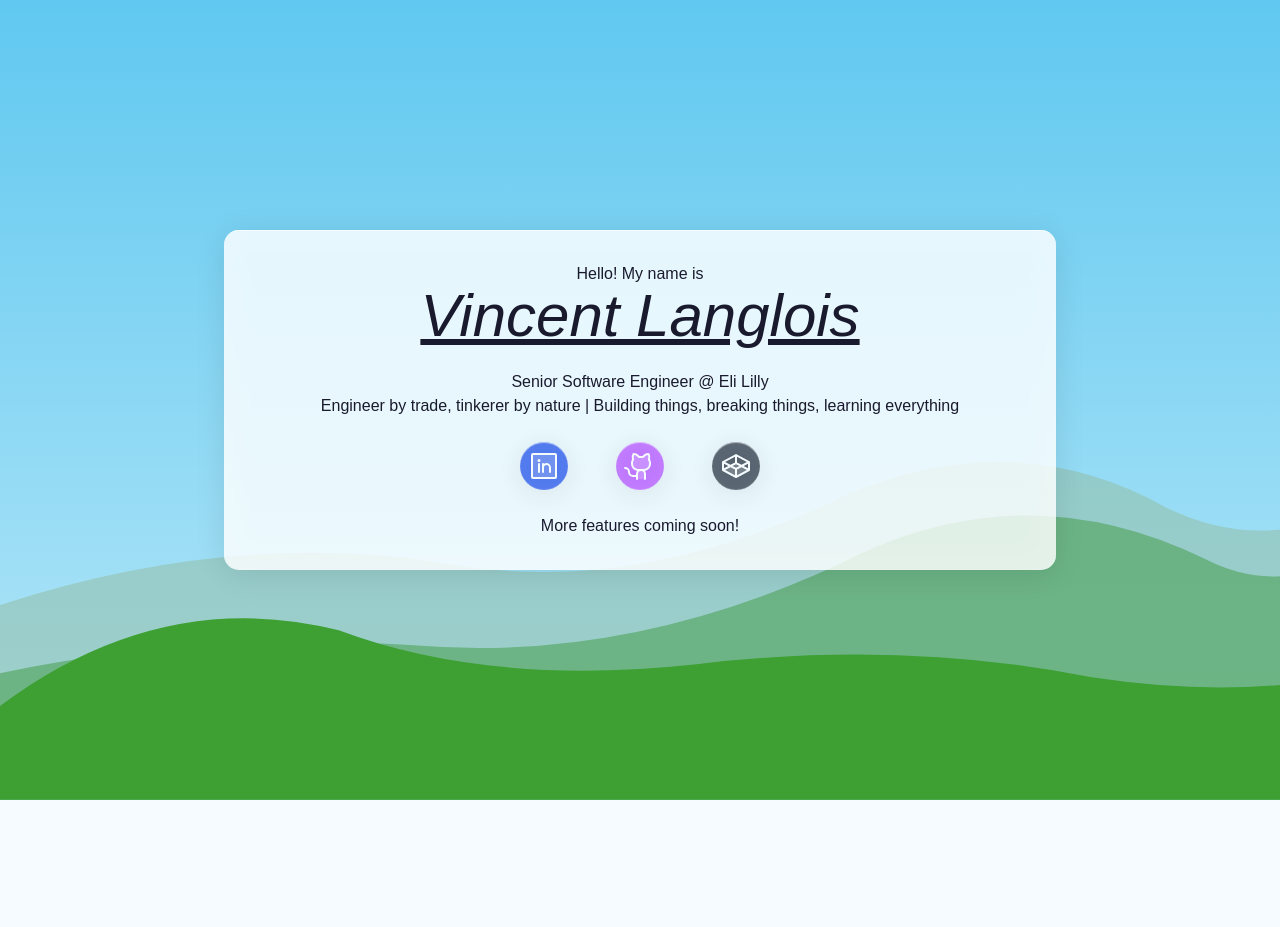
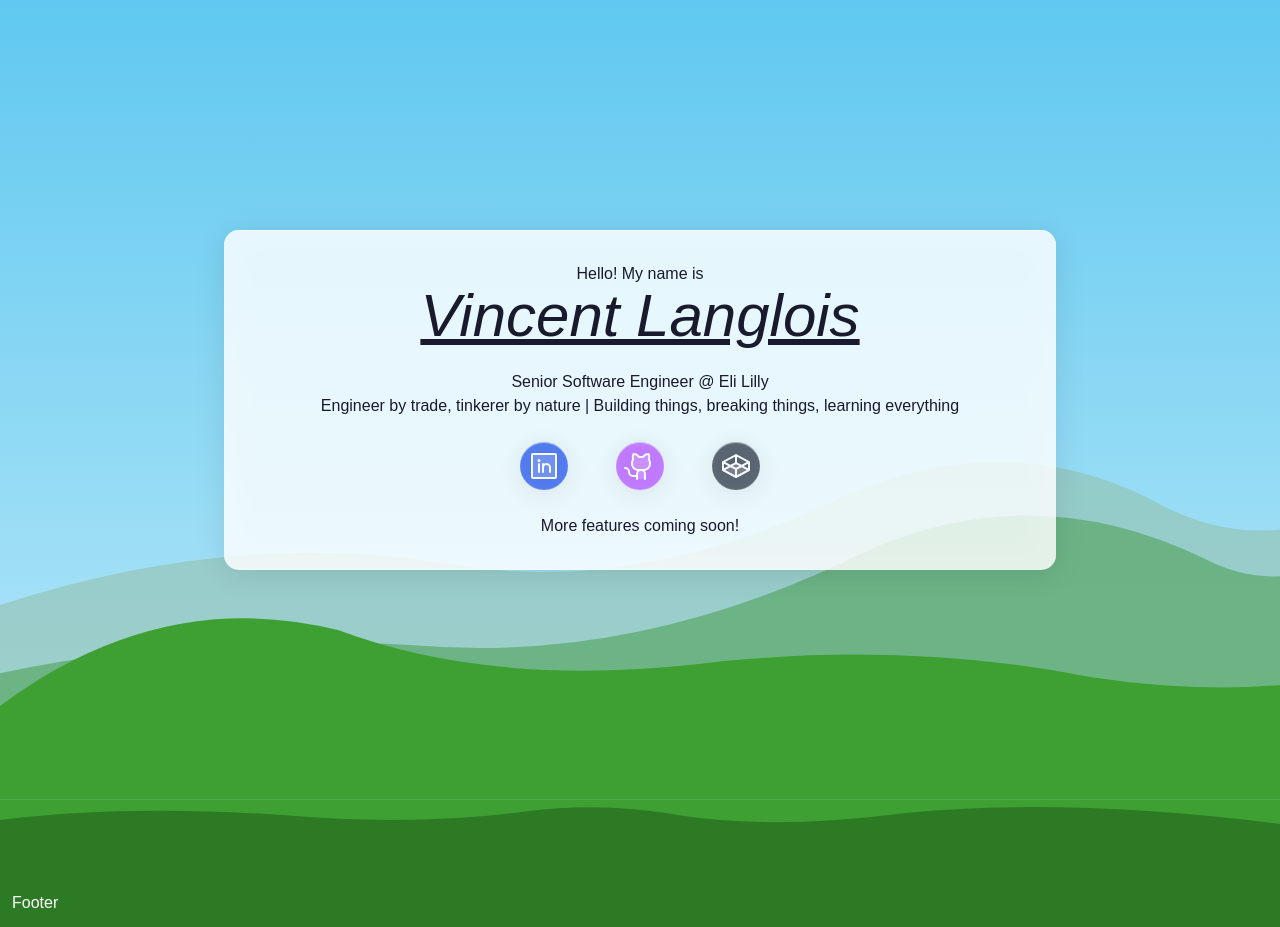
Before and after one commit to vtlanglois/portfolio-v2, a Next.js app: page / in a window 1280 px wide. Before the commit the page ends 800 px from the top, so only its background shows below. Built offline with nearby package versions, Linux system fonts and the light colour scheme.

Commit message:
feat: add Footer Fixes #4

```diff
--- a/src/app/layout.tsx
+++ b/src/app/layout.tsx
@@ -1,7 +1,7 @@
 import type { Metadata } from "next";
 import { Roboto } from "next/font/google";
 import "./globals.css";
-// import Container from "@/components/ui/Container";
+import Footer from "@/components/sections/Footer";
 
 const roboto = Roboto({
   variable: "--font-roboto",
@@ -27,11 +27,7 @@ export default function RootLayout({
           Header
         </header> */}
         <main>{children}</main>
-        {/* <Container>
-                  <footer>
-          Footer
-        </footer>
-        </Container> */}
+          <Footer />
       </body>
     </html>
   );
--- /dev/null
+++ b/src/components/sections/Footer.tsx
@@ -0,0 +1,36 @@
+export default function Footer() {
+  return (
+    <footer>
+      <svg
+        width="100%"
+        viewBox="0 0 680 42"
+        preserveAspectRatio="xMidYMax slice"
+        role="img"
+        xmlns="http://www.w3.org/2000/svg"
+        className="bg-[#3ea032]"
+      >
+        <path
+          d="M-10 45 L-10 12 Q60 2 150 8 Q220 14 280 6 Q320 1 360 8 Q410 16 480 7 Q570 -2 690 14 L690 45 Z"
+          fill="#2d7a24"
+        >
+          <animate
+            attributeName="d"
+            dur="5.5s"
+            repeatCount="indefinite"
+            calcMode="spline"
+            keySplines="0.45 0 0.55 1; 0.45 0 0.55 1"
+            values="
+    M-10 45 L-10 12 Q60 2 150 8 Q220 14 280 6 Q320 1 360 8 Q410 16 480 7 Q570 -2 690 14 L690 45 Z;
+    M-10 45 L-10 14 Q60 4 150 10 Q220 16 280 8 Q320 3 360 10 Q410 18 480 9 Q570 0 690 16 L690 45 Z;
+    M-10 45 L-10 12 Q60 2 150 8 Q220 14 280 6 Q320 1 360 8 Q410 16 480 7 Q570 -2 690 14 L690 45 Z
+  "
+          />
+        </path>
+      </svg>
+
+      <div className="bg-[#2d7a24] text-white">
+        <div className="container mx-auto p-3">Footer</div>
+      </div>
+    </footer>
+  );
+}
```
